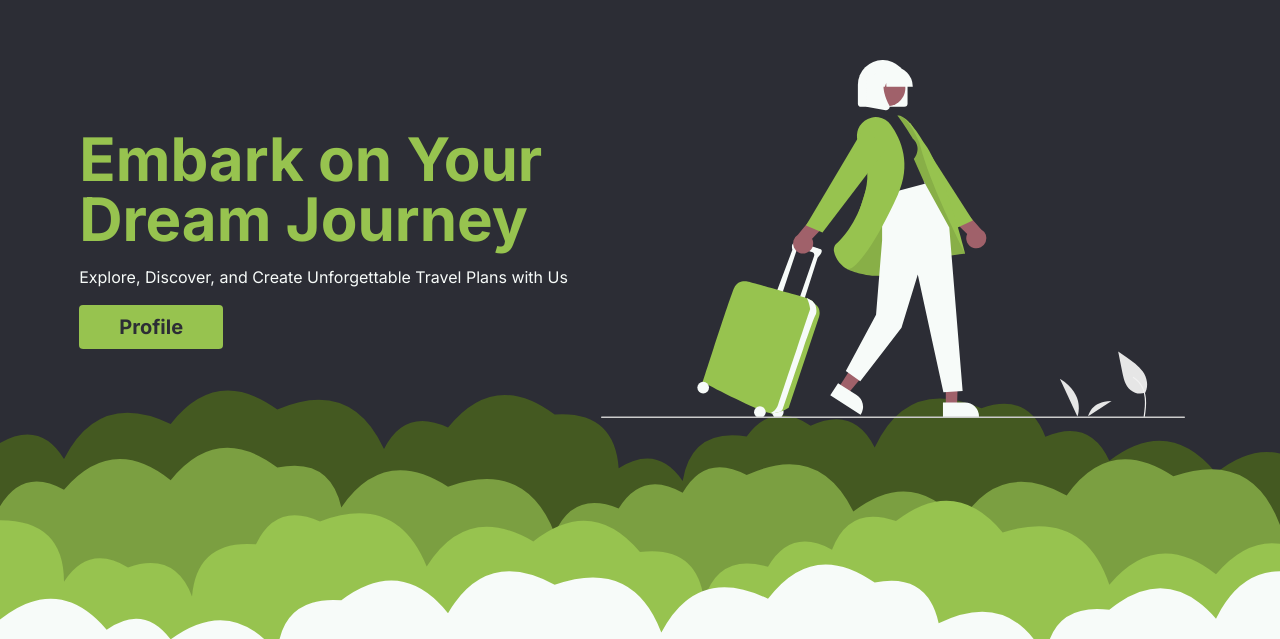
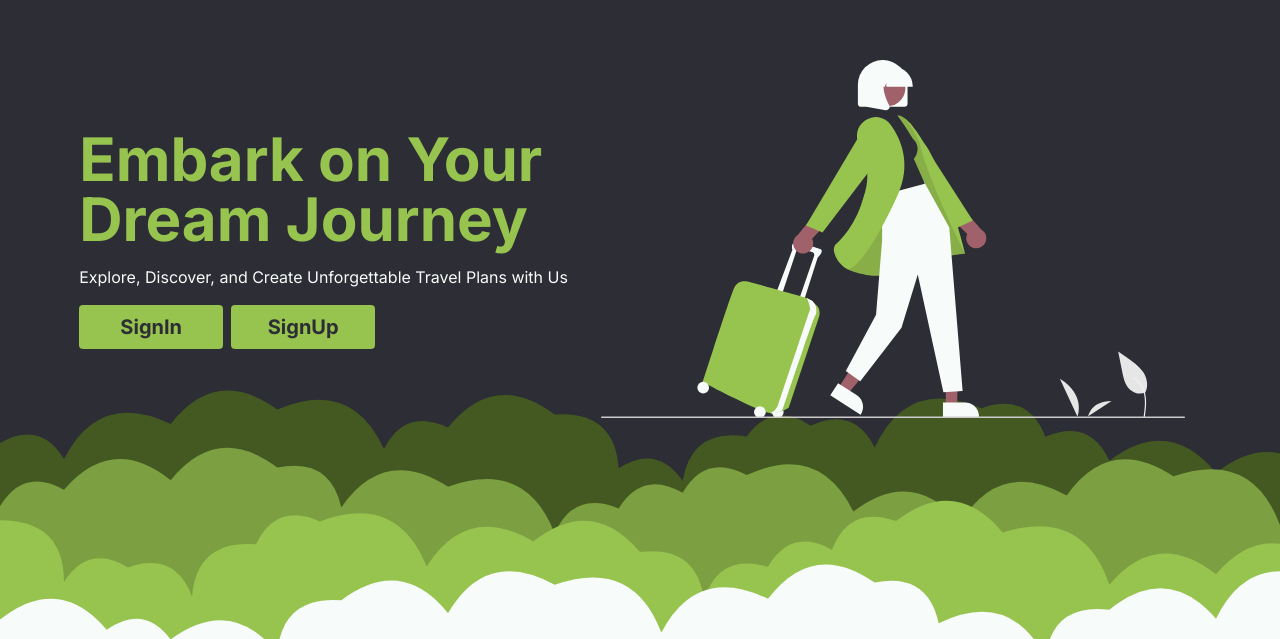
Before and after one commit to wesleywil/travel-planner, a Next.js app in the folder frontend/: page / in a window 1280 px wide. Shown: the part 161-800 px from the top of the page. Built offline with nearby package versions, Linux system fonts and the light colour scheme; no server answers.

Commit message:
updated homepage by including a logic to switch the buttons if the user is logged in

```diff
--- a/frontend/src/app/page.tsx
+++ b/frontend/src/app/page.tsx
@@ -1,7 +1,28 @@
+"use client";
+
+import { useEffect } from "react";
 import Link from "next/link";
 import Image from "next/image";
+import { useDispatch, useSelector } from "react-redux";
+import { FaRedoAlt } from "react-icons/fa";
+
+import type { AppDispatch, RootState } from "@/redux/store";
+import { retrieveUser } from "@/redux/user/user";
+
+import Loading from "@/components/loading/loading.component";
 
 export default function Home() {
+  const status = useSelector((state: RootState) => state.user.status);
+  const dispatch = useDispatch<AppDispatch>();
+
+  useEffect(() => {
+    if (status === "idle") {
+      dispatch(retrieveUser());
+    }
+  }, [status]);
+  // if (status === "idle" || status === "trying to retrieve user info") {
+  //   return <Loading />;
+  // }
   return (
     <main className="min-h-screen p-2 flex flex-col-reverse md:flex-row items-center justify-center">
       <div className="xl:w-2/5 pl-2 flex flex-col items-center md:items-start gap-4">
@@ -11,12 +32,33 @@ export default function Home() {
         <h2 className="text-[#f7fbf9]">
           Explore, Discover, and Create Unforgettable Travel Plans with Us
         </h2>
+        {status === "idle" || status === "trying to retrieve user info" ? (
+          <div className="animate-spin text-2xl font-bold text-[#97c34f]">
+            <FaRedoAlt />
+          </div>
+        ) : status === "user info failed to be retrieved" ? (
+          <div className="flex gap-2">
+            <Link
+              href="/signIn"
+              className="w-36 py-2 font-bold text-xl text-center text-[#2c2d35] hover:text-[#f7fbf9] bg-[#97c34f] hover:bg-[#97c34f]/50 rounded transform duration-500 ease-in-out"
+            >
+              SignIn
+            </Link>
+            <Link
+              href="/signUp"
+              className="w-36 py-2 font-bold text-xl text-center text-[#2c2d35] hover:text-[#f7fbf9] bg-[#97c34f] hover:bg-[#97c34f]/50 rounded transform duration-500 ease-in-out"
+            >
+              SignUp
+            </Link>
+          </div>
+        ) : (
           <Link
             href="/profile"
             className="w-36 py-2 font-bold text-xl text-center text-[#2c2d35] hover:text-[#f7fbf9] bg-[#97c34f] hover:bg-[#97c34f]/50 rounded transform duration-500 ease-in-out"
           >
             Profile
           </Link>
+        )}
       </div>
       <div className="px-4">
         <Image
```
Lines whose indentation alone changed are shown as unchanged.
